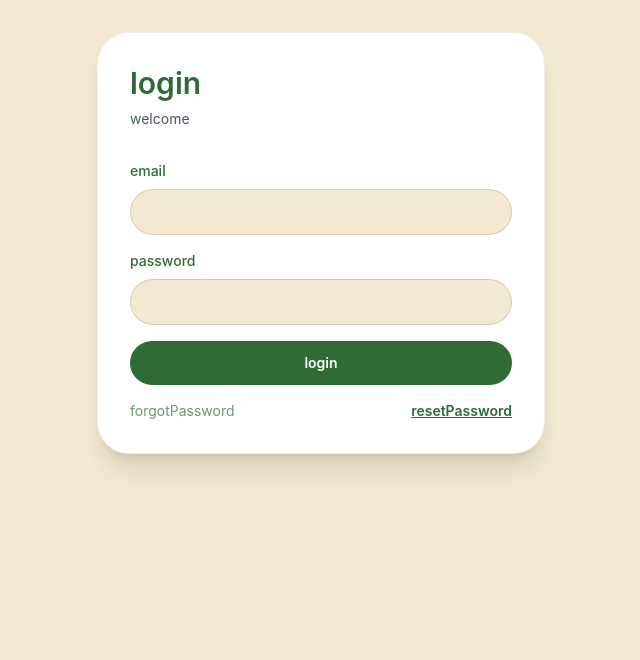
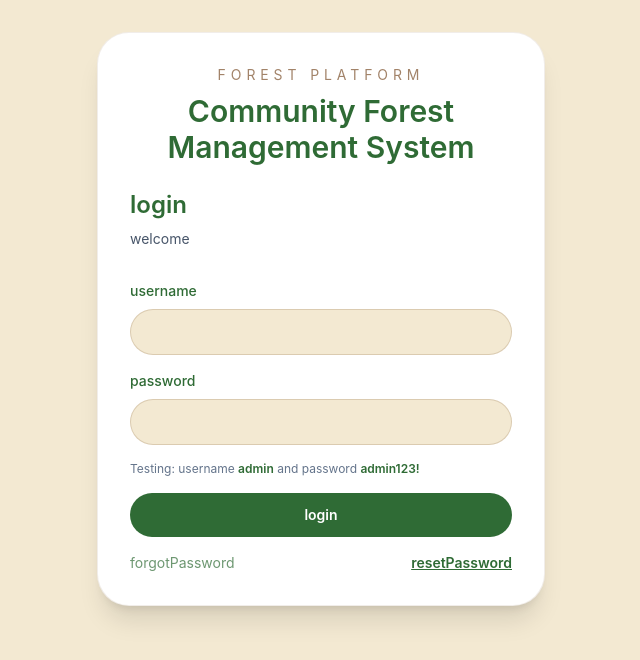
Before and after one commit to Indelible-cpu/cfms, a React (Vite) app: page /login in a window 1280 px wide. Shown: the top 660 px of the page, without its empty margins (319-959 px from the left). Built offline with nearby package versions, Linux system fonts and the light colour scheme; no server answers; the HTML template or start-up script is replaced by a standard one.

Commit message:
Enable username login and configurable forest branding

```diff
--- a/package.json
+++ b/package.json
@@ -23,7 +23,6 @@
     "@prisma/client": "^7.8.0",
     "@types/react": "^18.3.5",
     "@types/react-dom": "^18.3.0",
-    "@types/react-router-dom": "^5.3.3",
     "@vitejs/plugin-react": "^4.3.1",
     "autoprefixer": "^10.4.20",
     "dotenv": "^17.4.2",
--- a/src/components/Layout.tsx
+++ b/src/components/Layout.tsx
@@ -1,6 +1,7 @@
 import { NavLink, Outlet, useNavigate } from 'react-router-dom';
 import { useTranslation } from 'react-i18next';
 import { useAuth } from '../contexts/AuthContext';
+import { useForestName } from '../config';
 
 const navItems = [
   { to: '/dashboard', icon: '📊', key: 'dashboard' },
@@ -19,6 +20,7 @@ function Layout() {
   const { t, i18n } = useTranslation();
   const { profile, logout } = useAuth();
   const navigate = useNavigate();
+  const forestName = useForestName();
 
   const handleLogout = async () => {
     await logout();
@@ -34,7 +36,7 @@ function Layout() {
       <header className="sticky top-0 z-30 border-b border-sand bg-white/95 px-4 py-4 backdrop-blur-sm">
         <div className="mx-auto flex max-w-7xl flex-col gap-4 md:flex-row md:items-center md:justify-between">
           <div>
-            <p className="text-sm uppercase tracking-[0.3em] text-earth">{t('appName')}</p>
+            <p className="text-sm uppercase tracking-[0.3em] text-earth">{forestName}</p>
             <p className="mt-1 text-2xl font-semibold">{t('welcomeDashboard')}</p>
             <p className="text-sm text-slate-600">{profile?.name || t('communityWork')}</p>
           </div>
--- /dev/null
+++ b/src/config.ts
@@ -0,0 +1,34 @@
+import { useEffect, useState } from 'react';
+
+export const defaultForestName = 'Community Forest Management System';
+const forestNameStorageKey = 'cfms-forest-name';
+
+export const getStoredForestName = () => {
+  if (typeof window === 'undefined') {
+    return defaultForestName;
+  }
+
+  const stored = window.localStorage.getItem(forestNameStorageKey);
+  return (stored && stored.trim()) || defaultForestName;
+};
+
+export const setStoredForestName = (value: string) => {
+  const nextName = value.trim() || defaultForestName;
+  if (typeof window !== 'undefined') {
+    window.localStorage.setItem(forestNameStorageKey, nextName);
+    window.dispatchEvent(new Event('cfms-forest-name-changed'));
+  }
+  return nextName;
+};
+
+export const useForestName = () => {
+  const [forestName, setForestName] = useState(getStoredForestName);
+
+  useEffect(() => {
+    const handleChange = () => setForestName(getStoredForestName());
+    window.addEventListener('cfms-forest-name-changed', handleChange);
+    return () => window.removeEventListener('cfms-forest-name-changed', handleChange);
+  }, []);
+
+  return forestName;
+};
--- a/src/contexts/AuthContext.tsx
+++ b/src/contexts/AuthContext.tsx
@@ -15,13 +15,22 @@ type AuthContextValue = {
   user: FirebaseUser | null;
   profile: UserProfile | null;
   loading: boolean;
-  login: (email: string, password: string) => Promise<unknown>;
+  login: (username: string, password: string) => Promise<unknown>;
   logout: () => Promise<void>;
-  resetPassword: (email: string) => Promise<void>;
+  resetPassword: (username: string) => Promise<void>;
   changePassword: (password: string) => Promise<void>;
 };
 
 const AuthContext = createContext<AuthContextValue | undefined>(undefined);
+
+const normalizeAuthUsername = (username: string) => {
+  const trimmed = username.trim();
+  if (!trimmed) return trimmed;
+  if (trimmed.toLowerCase() === 'admin') {
+    return 'admin@local.community';
+  }
+  return trimmed.includes('@') ? trimmed : `${trimmed}@local.community`;
+};
 
 export const AuthProvider = ({ children }: { children: React.ReactNode }) => {
   const [user, setUser] = useState<FirebaseUser | null>(null);
@@ -63,12 +72,57 @@ export const AuthProvider = ({ children }: { children: React.ReactNode }) => {
     return () => unsubscribe();
   }, []);
 
-  const login = (email: string, password: string) => signInWithEmailAndPassword(auth, email, password);
+  useEffect(() => {
+    if (!user && !loading && localStorage.getItem('cfms-fake-admin') === '1') {
+      const fakeUser = {
+        uid: 'admin-local',
+        displayName: 'admin',
+        email: normalizeAuthUsername('admin'),
+      } as FirebaseUser;
+      setUser(fakeUser);
+      setProfile({
+        uid: 'admin-local',
+        role: 'Administrator',
+        name: 'admin',
+        email: normalizeAuthUsername('admin'),
+      });
+    }
+  }, [loading, user]);
+
+  const login = async (username: string, password: string) => {
+    const authIdentifier = normalizeAuthUsername(username);
+
+    try {
+      return await signInWithEmailAndPassword(auth, authIdentifier, password);
+    } catch (error: any) {
+      if (username.trim().toLowerCase() === 'admin' && password === 'admin123!') {
+        localStorage.setItem('cfms-fake-admin', '1');
+        const fakeUser = {
+          uid: 'admin-local',
+          displayName: 'admin',
+          email: authIdentifier,
+        } as FirebaseUser;
+        setUser(fakeUser);
+        setProfile({
+          uid: 'admin-local',
+          role: 'Administrator',
+          name: 'admin',
+          email: authIdentifier,
+        });
+        return fakeUser;
+      }
+      throw error;
+    }
+  };
+
   const logout = async () => {
     await signOut(auth);
+    localStorage.removeItem('cfms-fake-admin');
+    setUser(null);
     setProfile(null);
   };
-  const resetPassword = (email: string) => sendPasswordResetEmail(auth, email);
+
+  const resetPassword = (username: string) => sendPasswordResetEmail(auth, normalizeAuthUsername(username));
   const changePassword = async (password: string) => {
     if (!auth.currentUser) {
       throw new Error('No signed-in user.');
--- a/src/i18n.ts
+++ b/src/i18n.ts
@@ -10,6 +10,7 @@ const resources = {
       login: 'Login',
       logout: 'Logout',
       email: 'Email',
+      username: 'Username',
       password: 'Password',
       name: 'Name',
       village: 'Village',
@@ -141,6 +142,7 @@ const resources = {
       login: 'Lowani',
       logout: 'Pita',
       email: 'Imelo',
+      username: 'Dzina la Wogwiritsa',
       password: 'Achinsinsi',
       name: 'Dzina',
       village: 'Mudzi',
--- a/src/pages/Home.tsx
+++ b/src/pages/Home.tsx
@@ -1,14 +1,16 @@
 import { Link } from 'react-router-dom';
 import { useTranslation } from 'react-i18next';
+import { useForestName } from '../config';
 
 function Home() {
   const { t } = useTranslation();
+  const forestName = useForestName();
 
   return (
     <div className="min-h-screen bg-sand px-4 py-8 sm:px-6">
       <div className="mx-auto flex max-w-5xl flex-col gap-8 rounded-[32px] border border-earth/15 bg-white/95 p-6 shadow-xl sm:p-10">
         <section className="space-y-4 text-center">
-          <p className="text-sm uppercase tracking-[0.35em] text-earth/70">{t('appName')}</p>
+          <p className="text-sm uppercase tracking-[0.35em] text-earth/70">{forestName}</p>
           <h1 className="text-4xl font-semibold text-forest sm:text-5xl">{t('welcome')}</h1>
           <p className="mx-auto max-w-2xl text-base leading-8 text-slate-600 sm:text-lg">
             {t('homeSubtitle')}
--- a/src/pages/Login.tsx
+++ b/src/pages/Login.tsx
@@ -3,9 +3,10 @@ import { useForm } from 'react-hook-form';
 import { useNavigate } from 'react-router-dom';
 import { useTranslation } from 'react-i18next';
 import { useAuth } from '../contexts/AuthContext';
+import { useForestName } from '../config';
 
 type LoginForm = {
-  email: string;
+  username: string;
   password: string;
 };
 
@@ -15,14 +16,15 @@ function Login() {
   const [error, setError] = useState('');
   const { login } = useAuth();
   const navigate = useNavigate();
+  const forestName = useForestName();
 
   const onSubmit = async (data: LoginForm) => {
     setError('');
     try {
-      await login(data.email, data.password);
+      await login(data.username, data.password);
       navigate('/dashboard');
     } catch (err) {
-      setError('Unable to sign in. Check your email and password.');
+      setError('Unable to sign in. Check your username and password.');
       console.error(err);
     }
   };
@@ -30,15 +32,19 @@ function Login() {
   return (
     <div className="min-h-screen bg-sand px-4 py-8 sm:px-6">
       <div className="mx-auto max-w-md rounded-[32px] border border-earth/10 bg-white p-6 shadow-xl sm:p-8">
-        <h1 className="text-3xl font-semibold text-forest">{t('login')}</h1>
+        <div className="text-center">
+          <p className="text-sm uppercase tracking-[0.35em] text-earth/70">Forest Platform</p>
+          <h1 className="mt-2 text-3xl font-semibold text-forest">{forestName}</h1>
+        </div>
+        <h2 className="mt-6 text-2xl font-semibold text-forest">{t('login')}</h2>
         <p className="mt-2 text-sm text-slate-600">{t('welcome')}</p>
 
         <form className="mt-8 space-y-4" onSubmit={handleSubmit(onSubmit)}>
           <label className="block text-sm font-medium text-forest">
-            {t('email')}
+            {t('username')}
             <input
-              type="email"
-              {...register('email', { required: true })}
+              type="text"
+              {...register('username', { required: true })}
               className="mt-2 w-full rounded-3xl border border-earth/20 bg-sand px-4 py-3 text-sm text-forest outline-none transition focus:border-forest"
             />
           </label>
@@ -51,6 +57,11 @@ function Login() {
               className="mt-2 w-full rounded-3xl border border-earth/20 bg-sand px-4 py-3 text-sm text-forest outline-none transition focus:border-forest"
             />
           </label>
+
+          <p className="text-xs text-slate-500">
+            Testing: username <span className="font-semibold text-forest">admin</span> and password{' '}
+            <span className="font-semibold text-forest">admin123!</span>
+          </p>
 
           {error ? <p className="text-sm text-red-600">{error}</p> : null}
 
--- a/src/pages/ResetPassword.tsx
+++ b/src/pages/ResetPassword.tsx
@@ -5,7 +5,7 @@ import { useTranslation } from 'react-i18next';
 import { useAuth } from '../contexts/AuthContext';
 
 type ResetForm = {
-  email: string;
+  username: string;
 };
 
 function ResetPassword() {
@@ -19,8 +19,8 @@ function ResetPassword() {
     setMessage('');
     setError('');
     try {
-      await resetPassword(data.email);
-      setMessage('A password reset link was sent to your email.');
+      await resetPassword(data.username);
+      setMessage('A password reset link was sent if that username exists.');
     } catch (err) {
       setError('Unable to send reset email. Please try again.');
       console.error(err);
@@ -31,14 +31,14 @@ function ResetPassword() {
     <div className="min-h-screen bg-sand px-4 py-8 sm:px-6">
       <div className="mx-auto max-w-md rounded-[32px] border border-earth/10 bg-white p-6 shadow-xl sm:p-8">
         <h1 className="text-3xl font-semibold text-forest">{t('resetPassword')}</h1>
-        <p className="mt-2 text-sm text-slate-600">Enter your email to get a reset link.</p>
+        <p className="mt-2 text-sm text-slate-600">Enter your username to get a reset link.</p>
 
         <form className="mt-8 space-y-4" onSubmit={handleSubmit(onSubmit)}>
           <label className="block text-sm font-medium text-forest">
-            {t('email')}
+            {t('username')}
             <input
-              type="email"
-              {...register('email', { required: true })}
+              type="text"
+              {...register('username', { required: true })}
               className="mt-2 w-full rounded-3xl border border-earth/20 bg-sand px-4 py-3 text-sm text-forest outline-none transition focus:border-forest"
             />
           </label>
--- a/src/pages/Settings.tsx
+++ b/src/pages/Settings.tsx
@@ -2,18 +2,27 @@ import { useState } from 'react';
 import { useForm } from 'react-hook-form';
 import { useTranslation } from 'react-i18next';
 import { useAuth } from '../contexts/AuthContext';
+import { setStoredForestName, useForestName } from '../config';
 
 type PasswordForm = {
   password: string;
   confirmPassword: string;
 };
 
+type BrandingForm = {
+  forestName: string;
+};
+
 function Settings() {
   const { t } = useTranslation();
   const { profile, changePassword } = useAuth();
-  const { register, handleSubmit, watch } = useForm<PasswordForm>();
+  const { register: registerPassword, handleSubmit: handlePasswordSubmit, watch } = useForm<PasswordForm>();
+  const { register: registerBranding, handleSubmit: handleBrandingSubmit } = useForm<BrandingForm>();
   const [message, setMessage] = useState('');
   const [error, setError] = useState('');
+  const [brandingMessage, setBrandingMessage] = useState('');
+  const [brandingError, setBrandingError] = useState('');
+  const forestName = useForestName();
 
   const onSubmit = async (data: PasswordForm) => {
     setMessage('');
@@ -31,6 +40,18 @@ function Settings() {
     }
   };
 
+  const onBrandingSubmit = (data: BrandingForm) => {
+    setBrandingError('');
+    setBrandingMessage('');
+    try {
+      setStoredForestName(data.forestName);
+      setBrandingMessage('Forest name updated successfully.');
+    } catch (err) {
+      setBrandingError('Unable to update forest name. Please try again.');
+      console.error(err);
+    }
+  };
+
   return (
     <div className="space-y-6 rounded-[32px] border border-earth/10 bg-white/90 p-6 shadow-sm">
       <div>
@@ -39,20 +60,43 @@ function Settings() {
       </div>
 
       <div className="grid gap-6 md:grid-cols-2">
-        <div className="rounded-3xl border border-earth/10 bg-sand p-5">
-          <p className="text-sm uppercase tracking-[0.2em] text-earth/70">{t('profile')}</p>
-          <p className="mt-4 text-base text-forest">{profile?.name}</p>
-          <p className="mt-1 text-sm text-slate-600">{profile?.email}</p>
-          <p className="mt-1 text-sm text-slate-600">{profile?.role}</p>
+        <div className="space-y-6">
+          <div className="rounded-3xl border border-earth/10 bg-sand p-5">
+            <p className="text-sm uppercase tracking-[0.2em] text-earth/70">{t('profile')}</p>
+            <p className="mt-4 text-base text-forest">{profile?.name}</p>
+            <p className="mt-1 text-sm text-slate-600">{profile?.email}</p>
+            <p className="mt-1 text-sm text-slate-600">{profile?.role}</p>
+          </div>
+
+          <form className="rounded-3xl border border-earth/10 bg-white p-5 shadow-sm" onSubmit={handleBrandingSubmit(onBrandingSubmit)}>
+            <p className="text-sm uppercase tracking-[0.2em] text-earth/70">System Branding</p>
+            <label className="mt-4 block text-sm font-medium text-forest">
+              Forest Name
+              <input
+                type="text"
+                defaultValue={forestName}
+                {...registerBranding('forestName', { required: true })}
+                className="mt-2 w-full rounded-3xl border border-earth/20 bg-sand px-4 py-3 text-sm outline-none focus:border-forest"
+              />
+            </label>
+            {brandingError ? <p className="mt-3 text-sm text-red-600">{brandingError}</p> : null}
+            {brandingMessage ? <p className="mt-3 text-sm text-forest">{brandingMessage}</p> : null}
+            <button
+              type="submit"
+              className="mt-5 w-full rounded-3xl bg-forest px-5 py-3 text-sm font-semibold text-white transition hover:bg-earth"
+            >
+              Save
+            </button>
+          </form>
         </div>
 
-        <form className="rounded-3xl border border-earth/10 bg-white p-5 shadow-sm" onSubmit={handleSubmit(onSubmit)}>
+        <form className="rounded-3xl border border-earth/10 bg-white p-5 shadow-sm" onSubmit={handlePasswordSubmit(onSubmit)}>
           <p className="text-sm uppercase tracking-[0.2em] text-earth/70">{t('changePassword')}</p>
           <label className="mt-4 block text-sm font-medium text-forest">
             {t('newPassword')}
             <input
               type="password"
-              {...register('password', { required: true })}
+              {...registerPassword('password', { required: true })}
               className="mt-2 w-full rounded-3xl border border-earth/20 bg-sand px-4 py-3 text-sm outline-none focus:border-forest"
             />
           </label>
@@ -60,7 +104,7 @@ function Settings() {
             {t('confirmPassword')}
             <input
               type="password"
-              {...register('confirmPassword', { required: true })}
+              {...registerPassword('confirmPassword', { required: true })}
               className="mt-2 w-full rounded-3xl border border-earth/20 bg-sand px-4 py-3 text-sm outline-none focus:border-forest"
             />
           </label>
```
